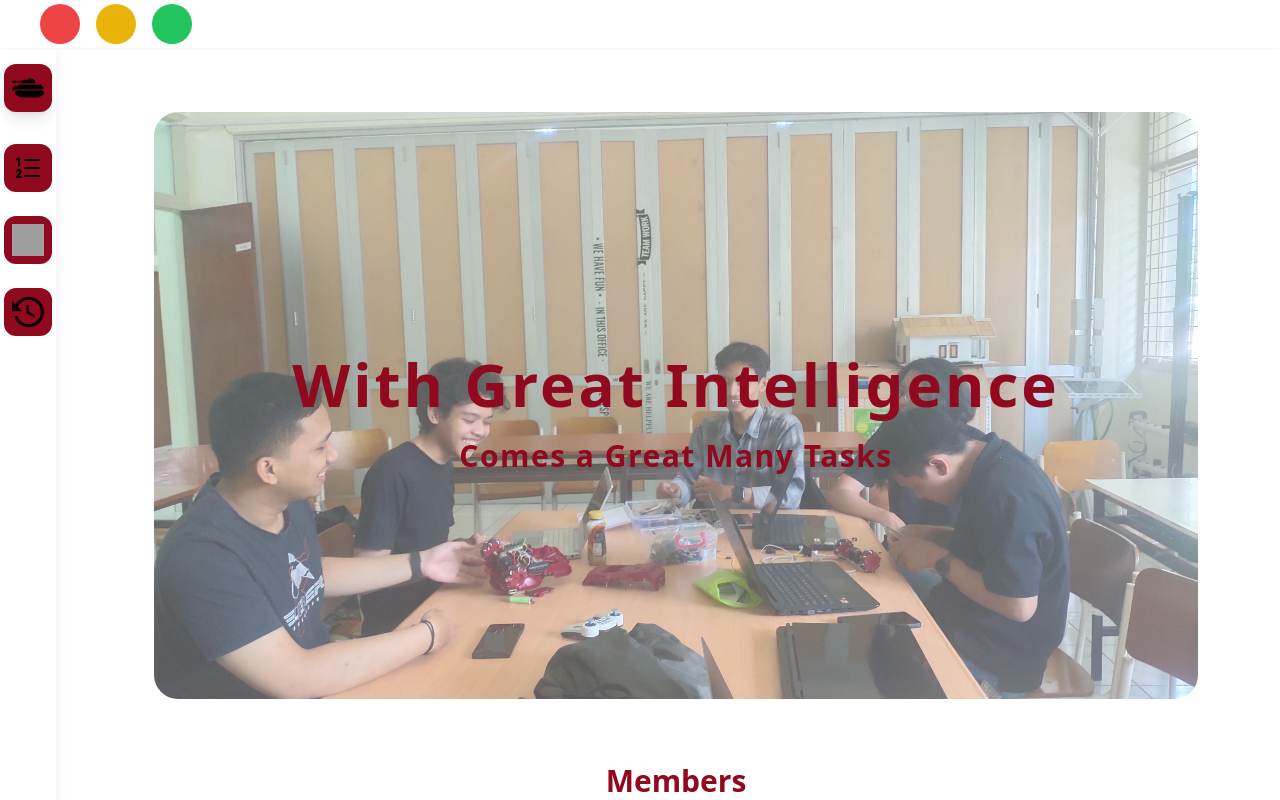
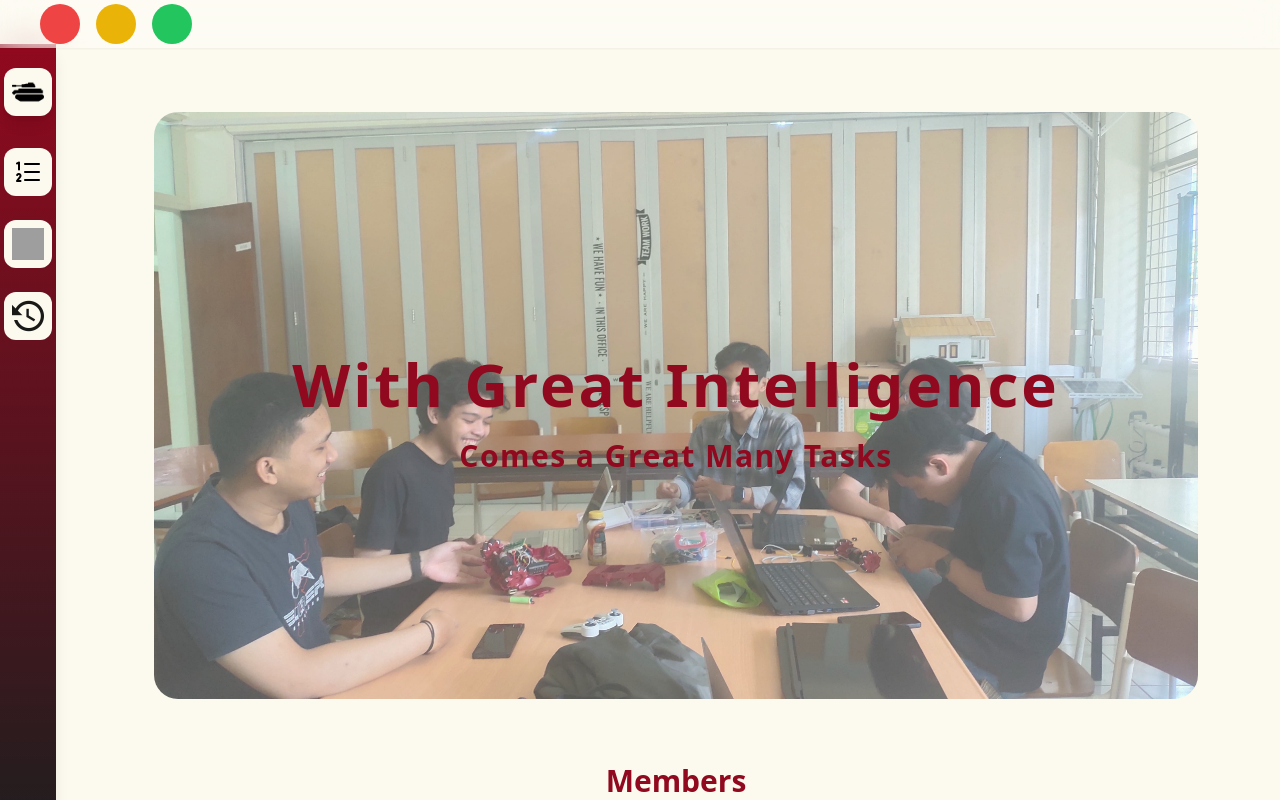
Before and after one commit to Zulfan15/RC-TANK-F4, a Vue app: page / in a window 1280 px wide. Shown: the top 800 px of the page. Built offline with nearby package versions, Linux system fonts and the light colour scheme; grey boxes are pictures that could not be loaded.

Commit message:
re colour theme web

```diff
--- a/src/pages/landing_page/index.vue
+++ b/src/pages/landing_page/index.vue
@@ -1,7 +1,7 @@
 <template>
-  <section class="w-full flex flex-col bg-white text-white min-h-screen overflow-hidden">
+  <section class="w-full flex flex-col bg-[#FCFAEE] min-h-screen overflow-hidden">
     <!-- Navbar -->
-    <div class="bg-white shadow-sm w-full h-12 sm:h-12 md:h-12 lg:h-12 fixed top-0 z-50 flex items-center gap-4 px-4 sm:px-6 md:px-8 lg:px-10 shadow-lg">
+    <div class="bg-white backdrop-filter backdrop-blur-lg bg-opacity-30 shadow-sm w-full h-12 sm:h-12 md:h-12 lg:h-12 fixed top-0 z-50 flex items-center gap-4 px-4 sm:px-6 md:px-8 lg:px-10 shadow-lg">
       <div class="bg-red-500 rounded-full w-10 h-10 sm:w-12 sm:h-10 md:w-10 md:h-10 lg:w-10 lg:h-10"></div>
       <div class="bg-yellow-500 rounded-full w-10 h-10 sm:w-12 sm:h-10 md:w-10 md:h-10 lg:w-10 lg:h-10"></div>
       <div class="bg-green-500 rounded-full w-10 h-10 sm:w-12 sm:h-10 md:w-10 md:h-10 lg:w-10 lg:h-10"></div>
@@ -9,10 +9,10 @@
 
     <div class="flex flex-grow flex-col md:flex-row mt-20">
       <!-- Sidebar -->
-      <aside class="w-14 sm:w-14 md:w-14 lg:w-14 h-screen fixed top-10 left-0 px-4 bg-white/30 backdrop-blur-md border-r border-white/20 flex flex-col items-center py-2 space-y-6 shadow-lg flex-shrink-0">
+      <aside class="w-14 sm:w-14 md:w-14 lg:w-14 h-screen fixed top-11 left-0 px-4 bg-gradient-to-b from-[#91091E] to-[#1E1E1E] flex flex-col items-center py-2 space-y-6 shadow-lg flex-shrink-0">
         <!-- Logo -->
         <div class="mb-2 mt-4 transition-transform hover:scale-110 duration-300">
-          <div class="w-12 sm:w-12 md:w-12 lg:w-12 sm:h-12 md:h-12 lg:h-12 bg-[#91091E] rounded-xl flex items-center justify-center shadow-lg transform hover:scale-110 transition-transform duration-300">
+          <div class="w-12 sm:w-12 md:w-12 lg:w-12 sm:h-12 md:h-12 lg:h-12 bg-[#FCFAEE] rounded-xl flex items-center justify-center shadow-lg transform hover:scale-110 transition-transform duration-300">
             <a href="/">
               <img class="w-fit h-fit p-2 group-hover:scale-110 transition-transform duration-300"
               src="@/assets/tank.png" alt="Logo" />
@@ -22,15 +22,15 @@
         <!-- Navigation -->
         <nav class="flex flex-col gap-6">
           <div class="w-12 sm:w-12 md:w-12 lg:w-12 sm:h-12 md:h-12 lg:h-12">
-            <a href="/data" class="flex items-center justify-center rounded-xl bg-[#91091E] shadow-none transition-shadow duration-300 cursor-pointer hover:shadow-lg hover:shadow-gray-400">
+            <a href="/data" class="flex items-center justify-center rounded-xl bg-[#FCFAEE] shadow-none transition-shadow duration-300 cursor-pointer hover:shadow-lg hover:shadow-gray-400">
             <img class="w-12 h-12 md:w-14 md:h-12 p-2 group-hover:scale-110 transition-transform duration-300" src="@/assets/angkadata.png" alt="Data" />
           </a>
           </div>
 
-          <a href="/charts" class="flex items-center justify-center rounded-xl bg-[#91091E] shadow-none transition-shadow duration-300 cursor-pointer hover:shadow-lg hover:shadow-gray-400">
+          <a href="/charts" class="flex items-center justify-center rounded-xl bg-[#FCFAEE] shadow-none transition-shadow duration-300 cursor-pointer hover:shadow-lg hover:shadow-gray-400">
             <img class="w-12 h-12 md:w-12 md:h-12 p-2 group-hover:scale-110 transition-transform duration-300" src="@/assets/charts.png" alt="Charts" />
           </a>
-          <a href="/history" class="flex items-center justify-center rounded-xl bg-[#91091E] shadow-none transition-shadow duration-300 cursor-pointer hover:shadow-lg hover:shadow-gray-400">
+          <a href="/history" class="flex items-center justify-center rounded-xl bg-[#FCFAEE] shadow-none transition-shadow duration-300 cursor-pointer hover:shadow-lg hover:shadow-gray-400">
             <img class="w-12 h-12 sm:w-12 sm:h-12 md:w-12 md:h-12 p-2 group-hover:scale-110 transition-transform duration-300" src="@/assets/history.png" alt="History" />
           </a>
         </nav>
--- a/src/pages/monitoring/data/index.vue
+++ b/src/pages/monitoring/data/index.vue
@@ -1,7 +1,7 @@
 <template>
   <div class="relative bg-white flex min-h-screen flex-col">
     <!-- Navbar -->
-    <div class="bg-white shadow-sm w-full h-12 sm:h-12 md:h-12 lg:h-12 fixed top-0 z-50 flex items-center gap-4 px-4 sm:px-6 md:px-8 lg:px-10 shadow-lg">
+    <div class="bg-white backdrop-filter backdrop-blur-lg bg-opacity-30 shadow-sm w-full h-12 sm:h-12 md:h-12 lg:h-12 fixed top-0 z-50 flex items-center gap-4 px-4 sm:px-6 md:px-8 lg:px-10 shadow-lg">
       <div class="bg-red-500 rounded-full w-10 h-10 sm:w-12 sm:h-10 md:w-10 md:h-10 lg:w-10 lg:h-10"></div>
       <div class="bg-yellow-500 rounded-full w-10 h-10 sm:w-12 sm:h-10 md:w-10 md:h-10 lg:w-10 lg:h-10"></div>
       <div class="bg-green-500 rounded-full w-10 h-10 sm:w-12 sm:h-10 md:w-10 md:h-10 lg:w-10 lg:h-10"></div>
@@ -9,10 +9,10 @@
 
     <div class="flex flex-grow flex-col md:flex-row mt-20">
       <!-- Sidebar -->
-      <aside class="w-14 sm:w-14 md:w-14 lg:w-14 h-screen fixed top-10 left-0 px-4 bg-white/30 backdrop-blur-md border-r border-white/20 flex flex-col items-center py-2 space-y-6 shadow-lg flex-shrink-0">
+      <aside class="w-14 sm:w-14 md:w-14 lg:w-14 h-screen fixed top-11 left-0 px-4 bg-gradient-to-b from-[#91091E] to-[#1E1E1E] flex flex-col items-center py-2 space-y-6 shadow-lg flex-shrink-0">
         <!-- Logo -->
         <div class="mb-2 mt-4 transition-transform hover:scale-110 duration-300">
-          <div class="w-12 sm:w-12 md:w-12 lg:w-12 sm:h-12 md:h-12 lg:h-12 bg-[#91091E] rounded-xl flex items-center justify-center shadow-lg transform hover:scale-110 transition-transform duration-300">
+          <div class="w-12 sm:w-12 md:w-12 lg:w-12 sm:h-12 md:h-12 lg:h-12 bg-[#FCFAEE] rounded-xl flex items-center justify-center shadow-lg transform hover:scale-110 transition-transform duration-300">
             <a href="/">
               <img class="w-fit h-fit p-2 group-hover:scale-110 transition-transform duration-300"
               src="@/assets/tank.png" alt="Logo" />
@@ -22,15 +22,15 @@
         <!-- Navigation -->
         <nav class="flex flex-col gap-6">
           <div class="w-12 sm:w-12 md:w-12 lg:w-12 sm:h-12 md:h-12 lg:h-12">
-            <a href="/data" class="flex items-center justify-center rounded-xl bg-[#91091E] shadow-none transition-shadow duration-300 cursor-pointer hover:shadow-lg hover:shadow-gray-400">
+            <a href="/data" class="flex items-center justify-center rounded-xl bg-[#FCFAEE] shadow-none transition-shadow duration-300 cursor-pointer hover:shadow-lg hover:shadow-gray-400">
             <img class="w-12 h-12 md:w-14 md:h-12 p-2 group-hover:scale-110 transition-transform duration-300" src="@/assets/angkadata.png" alt="Data" />
           </a>
           </div>
 
-          <a href="/charts" class="flex items-center justify-center rounded-xl bg-[#91091E] shadow-none transition-shadow duration-300 cursor-pointer hover:shadow-lg hover:shadow-gray-400">
+          <a href="/charts" class="flex items-center justify-center rounded-xl bg-[#FCFAEE] shadow-none transition-shadow duration-300 cursor-pointer hover:shadow-lg hover:shadow-gray-400">
             <img class="w-12 h-12 md:w-12 md:h-12 p-2 group-hover:scale-110 transition-transform duration-300" src="@/assets/charts.png" alt="Charts" />
           </a>
-          <a href="/history" class="flex items-center justify-center rounded-xl bg-[#91091E] shadow-none transition-shadow duration-300 cursor-pointer hover:shadow-lg hover:shadow-gray-400">
+          <a href="/history" class="flex items-center justify-center rounded-xl bg-[#FCFAEE] shadow-none transition-shadow duration-300 cursor-pointer hover:shadow-lg hover:shadow-gray-400">
             <img class="w-12 h-12 sm:w-12 sm:h-12 md:w-12 md:h-12 p-2 group-hover:scale-110 transition-transform duration-300" src="@/assets/history.png" alt="History" />
           </a>
         </nav>
--- a/src/pages/monitoring/history/index.vue
+++ b/src/pages/monitoring/history/index.vue
@@ -1,7 +1,7 @@
 <template>
     <div class="relative bg-white flex min-h-screen flex-col">
     <!-- Navbar -->
-    <div class="bg-white shadow-sm w-full h-12 sm:h-12 md:h-12 lg:h-12 fixed top-0 z-50 flex items-center gap-4 px-4 sm:px-6 md:px-8 lg:px-10 shadow-lg">
+    <div class="bg-white backdrop-filter backdrop-blur-lg bg-opacity-30 shadow-sm w-full h-12 sm:h-12 md:h-12 lg:h-12 fixed top-0 z-50 flex items-center gap-4 px-4 sm:px-6 md:px-8 lg:px-10 shadow-lg">
       <div class="bg-red-500 rounded-full w-10 h-10 sm:w-12 sm:h-10 md:w-10 md:h-10 lg:w-10 lg:h-10"></div>
       <div class="bg-yellow-500 rounded-full w-10 h-10 sm:w-12 sm:h-10 md:w-10 md:h-10 lg:w-10 lg:h-10"></div>
       <div class="bg-green-500 rounded-full w-10 h-10 sm:w-12 sm:h-10 md:w-10 md:h-10 lg:w-10 lg:h-10"></div>
@@ -9,10 +9,10 @@
 
     <div class="flex flex-grow flex-col md:flex-row mt-20">
       <!-- Sidebar -->
-      <aside class="w-14 sm:w-14 md:w-14 lg:w-14 h-screen fixed top-10 left-0 px-4 bg-white/30 backdrop-blur-md border-r border-white/20 flex flex-col items-center py-2 space-y-6 shadow-lg flex-shrink-0">
+      <aside class="w-14 sm:w-14 md:w-14 lg:w-14 h-screen fixed top-11 left-0 px-4 bg-gradient-to-b from-[#91091E] to-[#1E1E1E] flex flex-col items-center py-2 space-y-6 shadow-lg flex-shrink-0">
         <!-- Logo -->
         <div class="mb-2 mt-4 transition-transform hover:scale-110 duration-300">
-          <div class="w-12 sm:w-12 md:w-12 lg:w-12 sm:h-12 md:h-12 lg:h-12 bg-[#91091E] rounded-xl flex items-center justify-center shadow-lg transform hover:scale-110 transition-transform duration-300">
+          <div class="w-12 sm:w-12 md:w-12 lg:w-12 sm:h-12 md:h-12 lg:h-12 bg-[#FCFAEE] rounded-xl flex items-center justify-center shadow-lg transform hover:scale-110 transition-transform duration-300">
             <a href="/">
               <img class="w-fit h-fit p-2 group-hover:scale-110 transition-transform duration-300"
               src="@/assets/tank.png" alt="Logo" />
@@ -22,15 +22,15 @@
         <!-- Navigation -->
         <nav class="flex flex-col gap-6">
           <div class="w-12 sm:w-12 md:w-12 lg:w-12 sm:h-12 md:h-12 lg:h-12">
-            <a href="/data" class="flex items-center justify-center rounded-xl bg-[#91091E] shadow-none transition-shadow duration-300 cursor-pointer hover:shadow-lg hover:shadow-gray-400">
+            <a href="/data" class="flex items-center justify-center rounded-xl bg-[#FCFAEE] shadow-none transition-shadow duration-300 cursor-pointer hover:shadow-lg hover:shadow-gray-400">
             <img class="w-12 h-12 md:w-14 md:h-12 p-2 group-hover:scale-110 transition-transform duration-300" src="@/assets/angkadata.png" alt="Data" />
           </a>
           </div>
 
-          <a href="/charts" class="flex items-center justify-center rounded-xl bg-[#91091E] shadow-none transition-shadow duration-300 cursor-pointer hover:shadow-lg hover:shadow-gray-400">
+          <a href="/charts" class="flex items-center justify-center rounded-xl bg-[#FCFAEE] shadow-none transition-shadow duration-300 cursor-pointer hover:shadow-lg hover:shadow-gray-400">
             <img class="w-12 h-12 md:w-12 md:h-12 p-2 group-hover:scale-110 transition-transform duration-300" src="@/assets/charts.png" alt="Charts" />
           </a>
-          <a href="/history" class="flex items-center justify-center rounded-xl bg-[#91091E] shadow-none transition-shadow duration-300 cursor-pointer hover:shadow-lg hover:shadow-gray-400">
+          <a href="/history" class="flex items-center justify-center rounded-xl bg-[#FCFAEE] shadow-none transition-shadow duration-300 cursor-pointer hover:shadow-lg hover:shadow-gray-400">
             <img class="w-12 h-12 sm:w-12 sm:h-12 md:w-12 md:h-12 p-2 group-hover:scale-110 transition-transform duration-300" src="@/assets/history.png" alt="History" />
           </a>
         </nav>
```
Also changed, not shown: src/pages/monitoring/charts/index.vue (+6 -6 lines).
